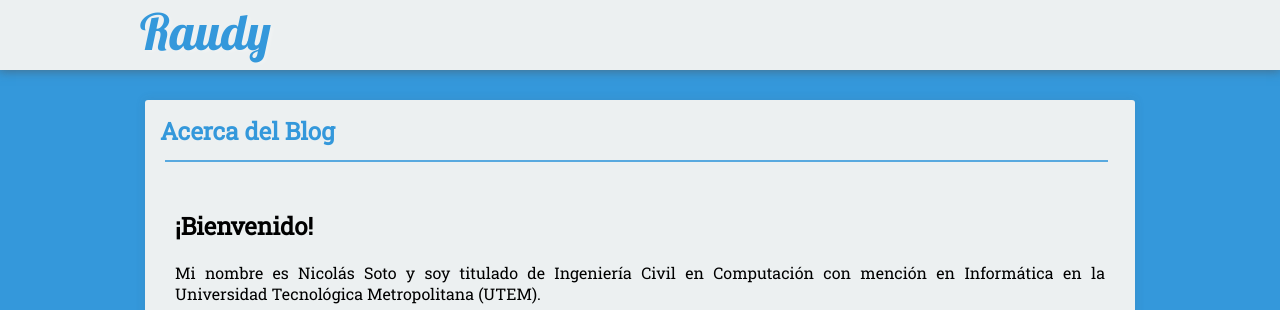
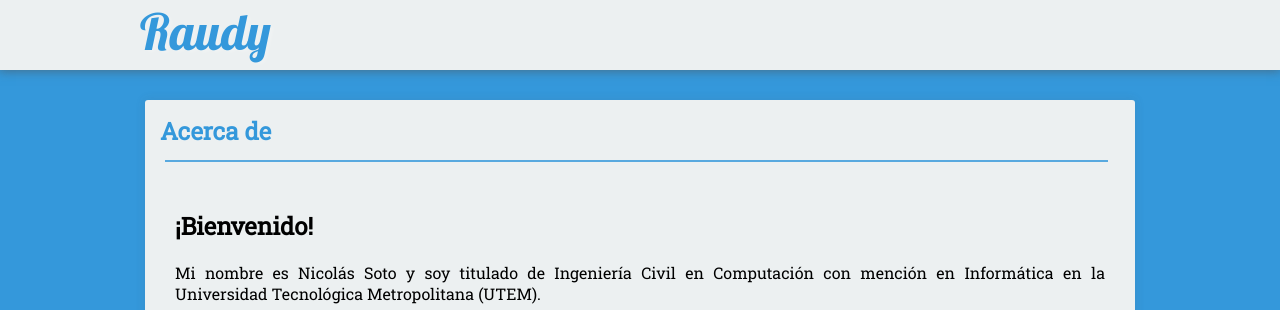
Before and after one commit to nisoto/Blog-anterior-2.0, a Jekyll site: the page built from about/index.md, in a window 1280 px wide. Shown: the top 310 px of the page. Built offline with Jekyll 4.4.1, drawn with Linux system fonts in a browser that asks for light colours; nearby versions of some CDN libraries.

Commit message:
Update index.md

```diff
--- a/about/index.md
+++ b/about/index.md
@@ -1,6 +1,6 @@
 ---
 layout: page
-title: Acerca del Blog
+title: Acerca de
 tags: [about, Jekyll, theme, nisoto]
 date: 2016-03-21
 ---
```
